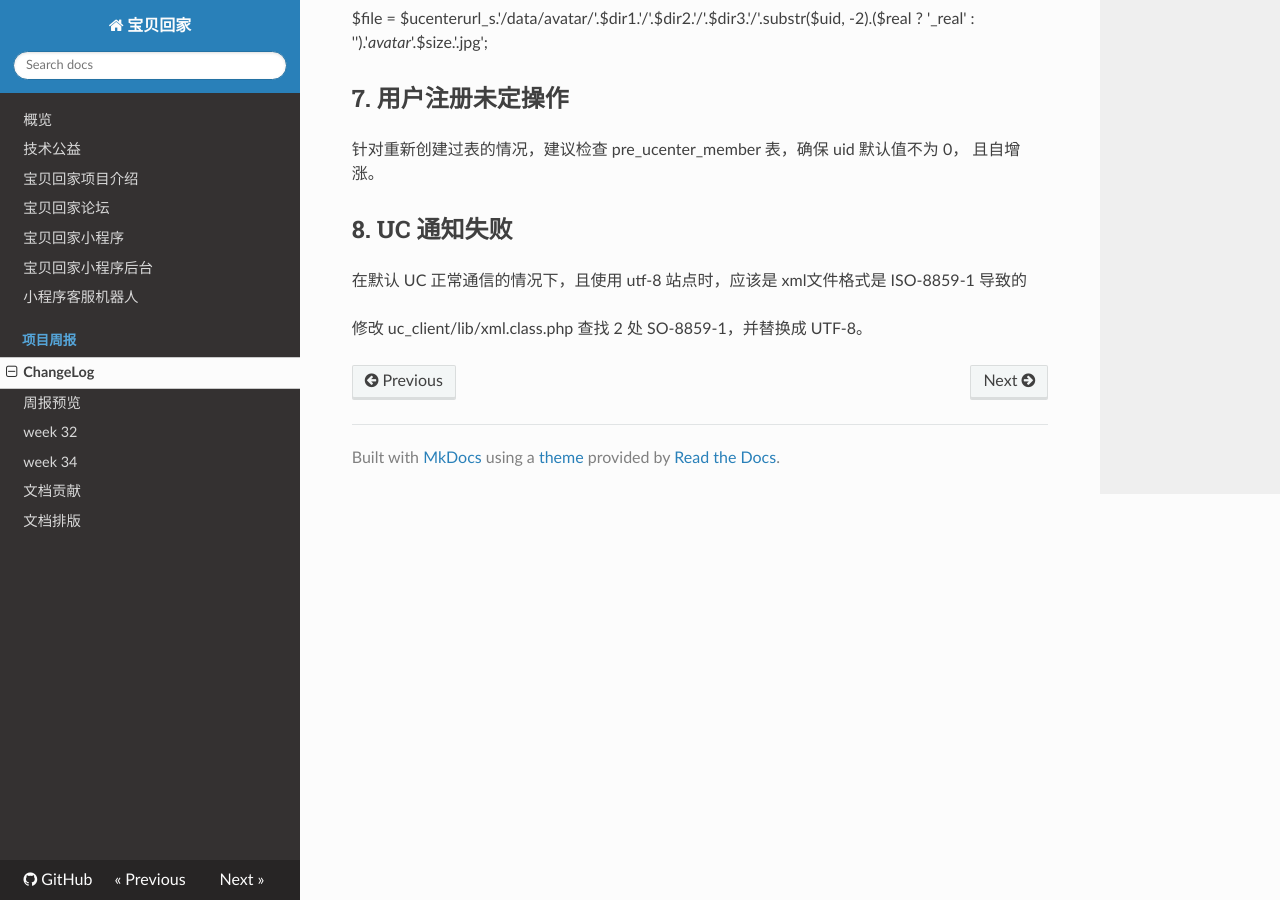
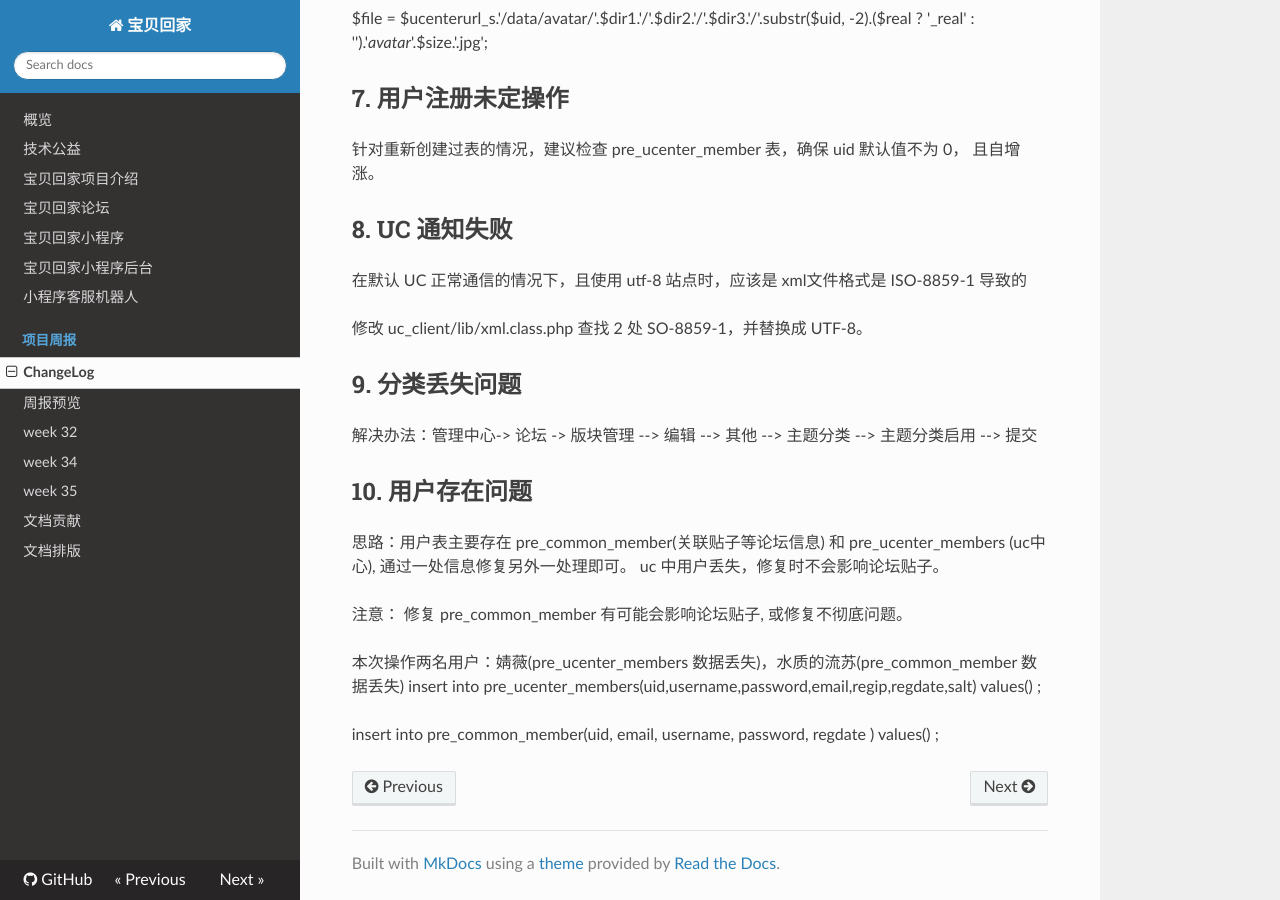
Before and after one commit to bbhj/intro, an MkDocs documentation site: the page built from docs/weekly/changelog.md, in a window 1280 px wide and 900 px high, scrolled down 1886 px. Built offline with MkDocs 1.6.1, drawn with Linux system fonts in a browser that asks for light colours; nearby versions of some CDN libraries; old or Windows-style settings are respelled for this version of MkDocs.

Commit message:
add week 35

```diff
--- a/docs/weekly/changelog.md
+++ b/docs/weekly/changelog.md
@@ -87,3 +87,18 @@ $file = $ucenterurl_s.'/data/avatar/'.$dir1.'/'.$dir2.'/'.$dir3.'/'.substr($uid,
 在默认 UC 正常通信的情况下，且使用 utf-8 站点时，应该是 xml文件格式是 ISO-8859-1 导致的
 
 修改 uc_client/lib/xml.class.php 查找 2 处 SO-8859-1，并替换成 UTF-8。
+
+##9. 分类丢失问题##
+
+解决办法：管理中心-> 论坛 ->   版块管理  --> 编辑  --> 其他 --> 主题分类 --> 主题分类启用 --> 提交
+
+##10. 用户存在问题
+
+思路：用户表主要存在 pre_common_member(关联贴子等论坛信息) 和 pre_ucenter_members (uc中心), 通过一处信息修复另外一处理即可。 uc 中用户丢失，修复时不会影响论坛贴子。
+
+注意： 修复 pre_common_member 有可能会影响论坛贴子, 或修复不彻底问题。
+
+本次操作两名用户：婧薇(pre_ucenter_members 数据丢失)，水质的流苏(pre_common_member 数据丢失)
+insert into pre_ucenter_members(uid,username,password,email,regip,regdate,salt) values() ;
+
+insert into  pre_common_member(uid, email, username, password, regdate ) values() ;
--- a/mkdocs.yml
+++ b/mkdocs.yml
@@ -17,5 +17,6 @@ pages:
         - '周报预览': weekly/index.md
         - 'week 32': weekly/2018w32.md
         - 'week 34': weekly/2018w34.md
+        - 'week 35': weekly/2018w35.md
 - 文档贡献: 03_how_to_github_pull_request.md
 - 文档排版: 04_chinese_copywrite_guidelines.md
```
Also changed, not shown: docs/weekly/2018w34.md (+1 -1 lines), docs/weekly/2018w35.md (added, +13 -0 lines), docs/weekly/index.md (+2 -0 lines).
